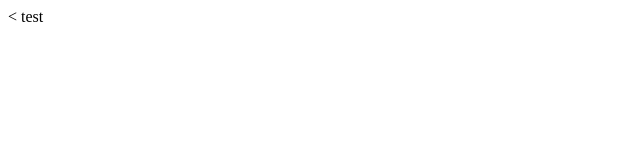
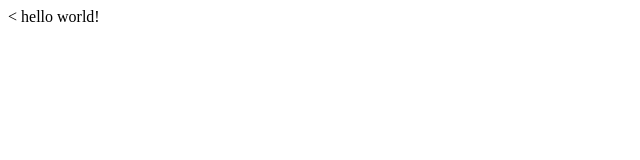
Before and after one commit to sonalbisla/lecture-1, a plain HTML site: page index.html in a window 1280 px wide. Shown: the full height of the page, 0-640 px from the left. Drawn offline with Linux system fonts and the light colour scheme.

Commit message:
changed body message

```diff
--- a/index.html
+++ b/index.html
@@ -6,6 +6,6 @@
     </title>
   </head>
   <body>
-    test
+    hello world!
   </body>
 </html>
```
